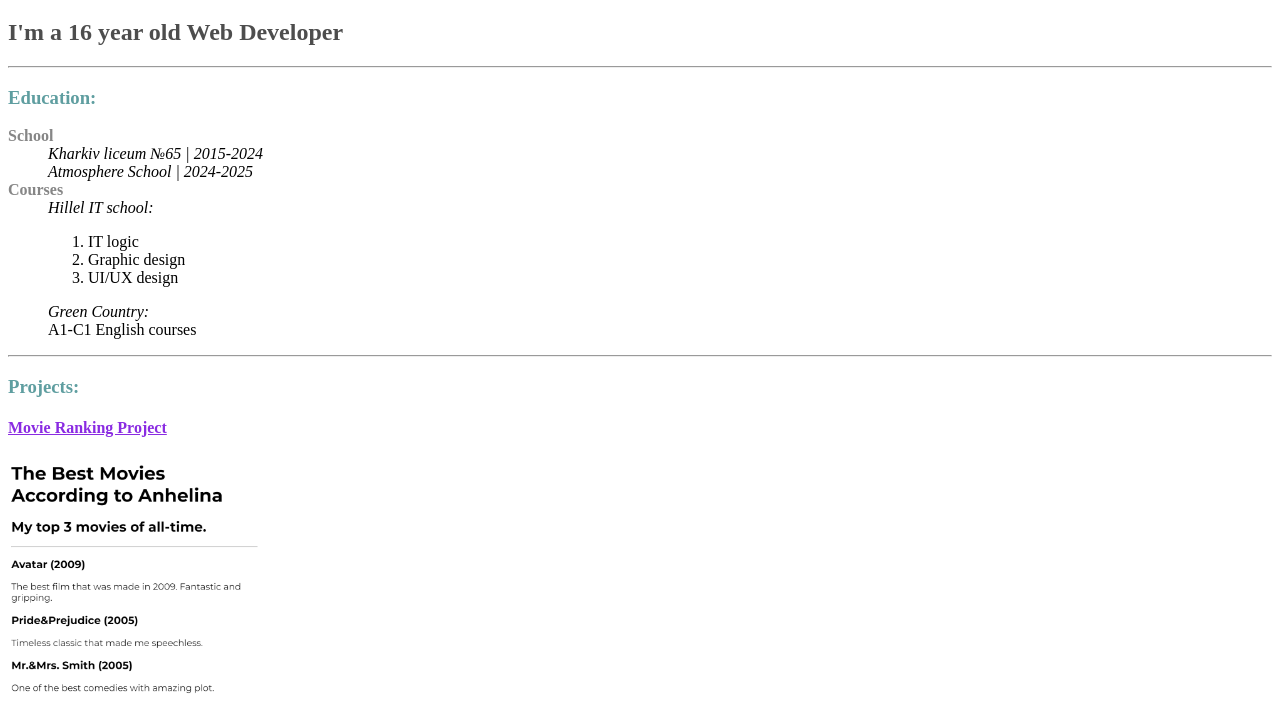
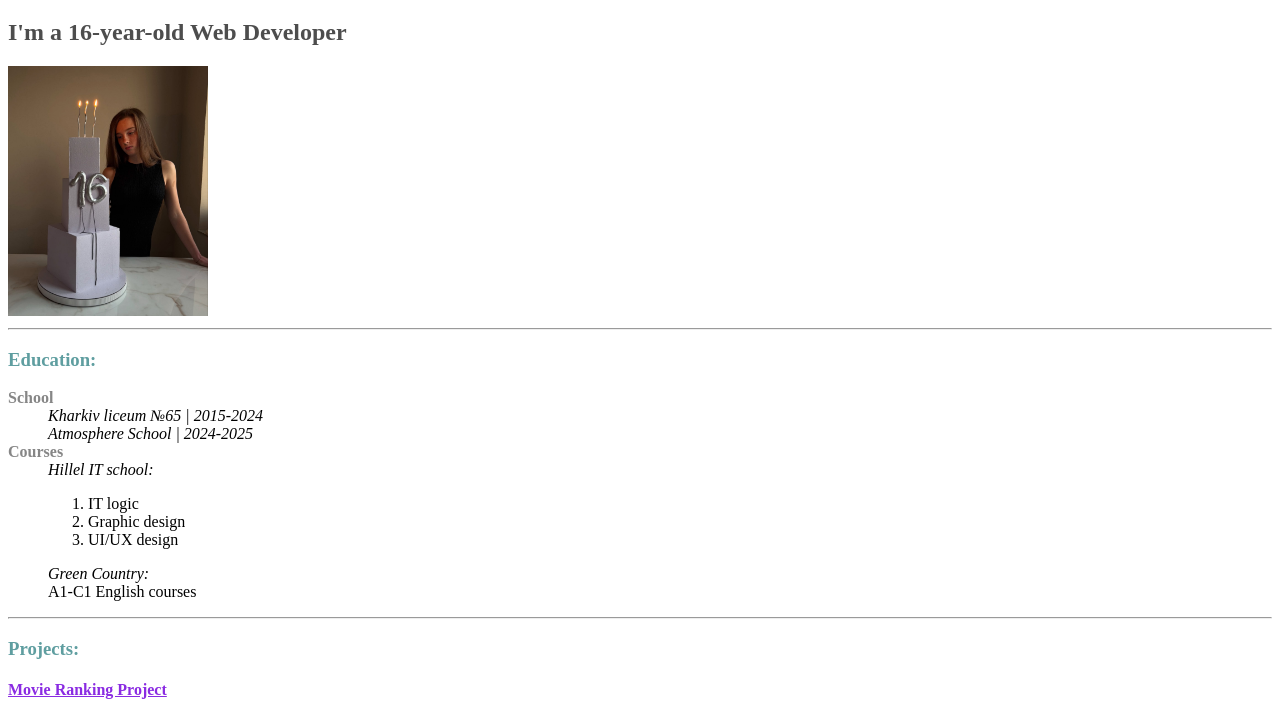
Before and after one commit to anhelina-tesher/Capstone_Project_1, a plain HTML site: page index.html in a window 1280 px wide. Shown: the part 61-778 px from the top of the page. Drawn offline with Linux system fonts and the light colour scheme.

Commit message:
index.html

```diff
--- a/index.html
+++ b/index.html
@@ -28,7 +28,8 @@
 </head>
 <body>
     <h1>Anhelina Tesher's Resume</h1>
-    <h2>I'm a 16 year old Web Developer</h2>
+    <h2>I'm a 16-year-old Web Developer</h2>
+    <img src="./assets/images/me.jpg" alt="Anhelina" width="200">
 
     <hr />
 
```
